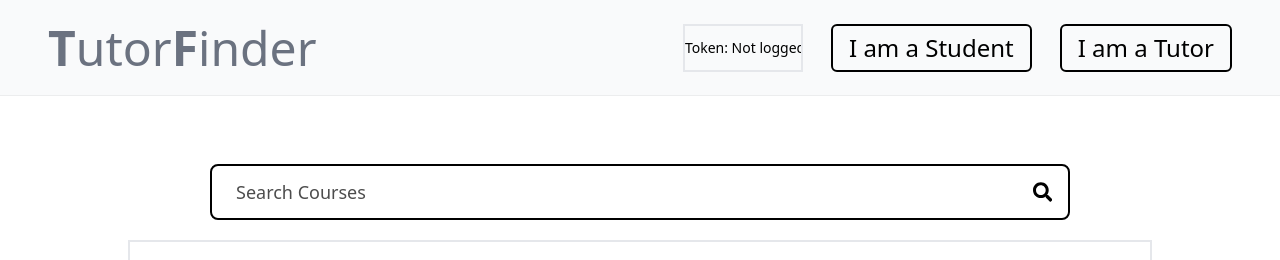
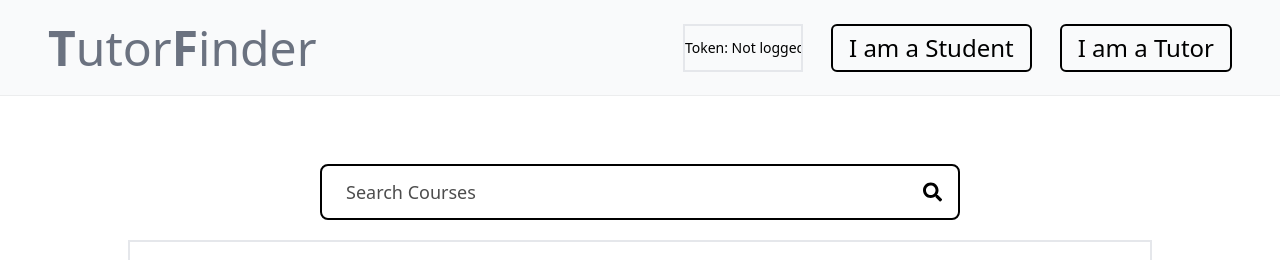
Before and after one commit to HighDeFing/ShellhacksProject, a React (Vite) app in the folder frontend/: page / in a window 1280 px wide. Shown: the top 260 px of the page. Built offline with nearby package versions, Linux system fonts and the light colour scheme; no server answers.

Commit message:
fix: search bar was overflowing into buttons

```diff
--- a/frontend/src/components/SearchBar.jsx
+++ b/frontend/src/components/SearchBar.jsx
@@ -2,7 +2,7 @@ import { FaSearch } from "react-icons/fa";
 
 const SearchBar = () => {
   return (
-    <div className="sticky top-0 z-50 flex min-h-24 w-full items-center justify-center">
+    <div className="sticky top-0 z-0 mx-auto flex min-h-24 w-1/2 items-center justify-center">
       <div className="box-border flex h-14 w-[860px] items-center justify-center rounded-lg border-2 border-black bg-white p-4">
         <label className="sr-only">Course Search</label>
         <input
```
